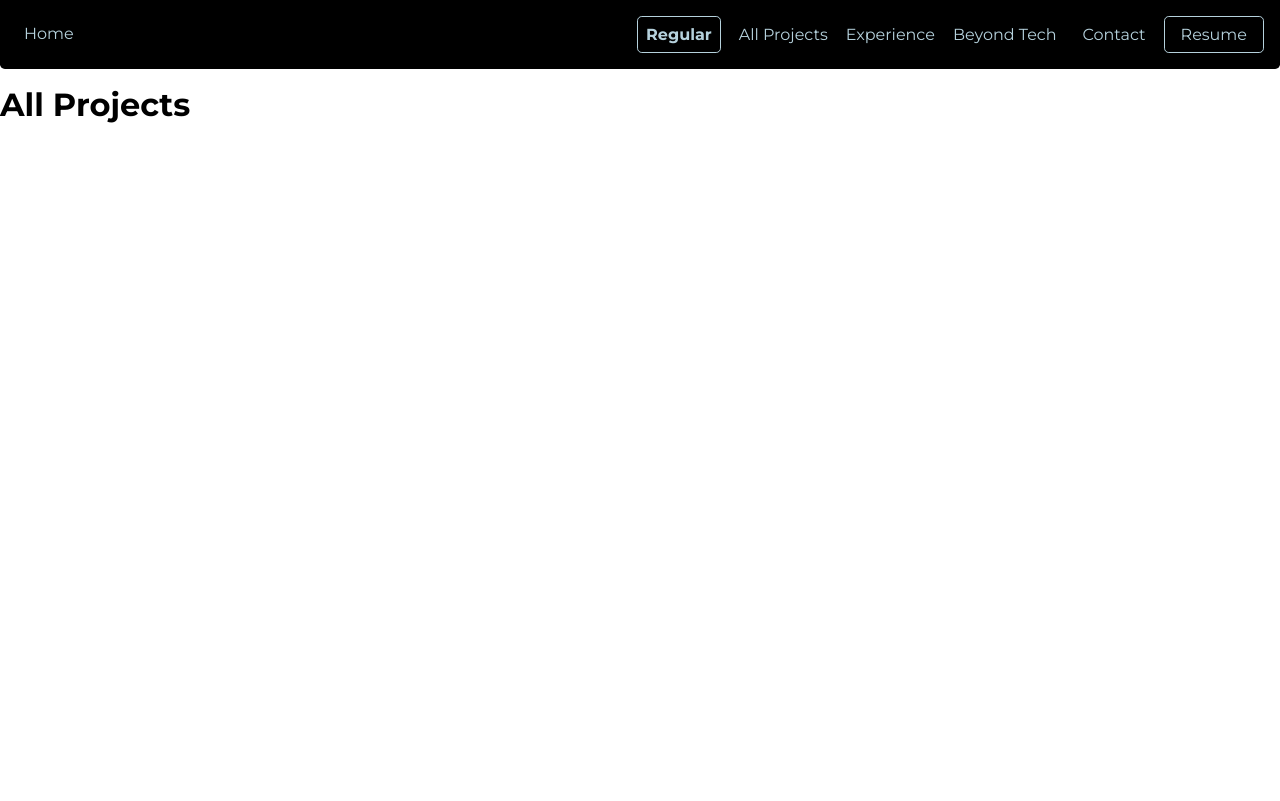
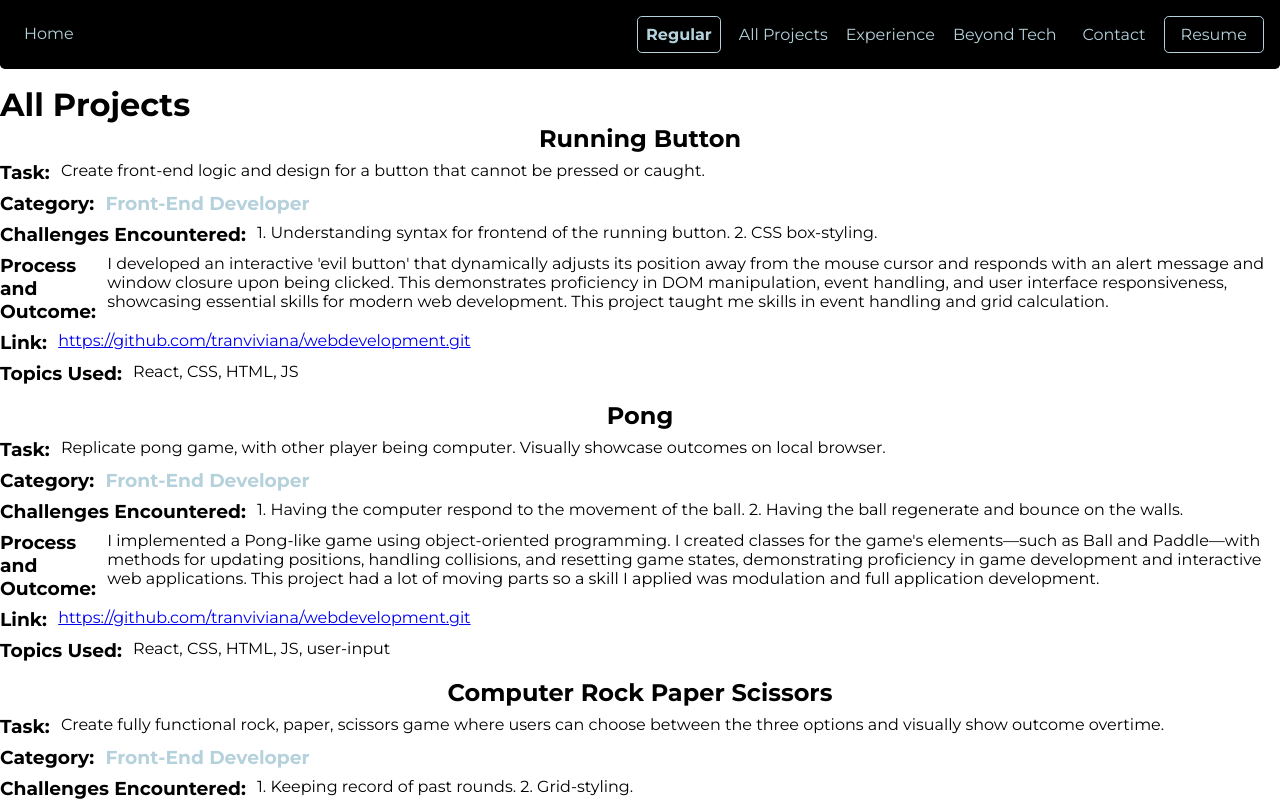
Before and after one commit to tranviviana/tran_portfolio, a React (Create React App) app: page /allprojects in a window 1280 px wide. Shown: the top 801 px of the page. Built offline with nearby package versions, Linux system fonts and the light colour scheme.

Commit message:
all projects page

```diff
--- /dev/null
+++ b/src/pages/AllProjects.css
@@ -0,0 +1,16 @@
+.all-projects {
+    display: flex;
+    flex-direction: column;
+    gap: 1rem;
+  }
+.info {
+    display: flex;
+    flex-direction: row;
+    align-items: flex-start;
+    gap: 0.7rem;
+    width: 100%
+  }
+.category {
+    color: var(--blue2black);
+    font-weight: bolder !important;
+}
--- a/src/pages/AllProjects.js
+++ b/src/pages/AllProjects.js
@@ -1,5 +1,47 @@
+import projectdata from '../data/projectdata.json'
+import './AllProjects.css'
 export default function AllProjects() {
+    const itemArray = Array.from(projectdata);
     return (
+        <>
         <h1>All Projects</h1>
-    )
-}
+        <div className='all-projects'>
+        {itemArray.map(item => (
+            <div key={item.column1} className='project-holder'>
+
+                <h2>{item.nameOfProject}</h2>
+                <div className='info'>
+                    <h3>Task: </h3>
+                    <p>{item.task}</p>
+                </div>
+                <div className='info'>
+                    <h3>Category: </h3>
+                    <h3 className='category'>{item.groupings}</h3>
+                </div>
+                {/*<embed src={item.pictures} className='project-picture'/>*/}
+                <div className='info'>
+                    <h3>Challenges Encountered: </h3>
+                    <p>{item.challenges}</p>
+                </div>
+                <div className='info'>
+                    <h3>Process and Outcome: </h3>
+                    <p>{item.outcomeuniqueAdditions}</p>
+                </div>
+                <div className='info'>
+                <h3>Link: </h3>
+                {item.resource && (
+                    <a href={item.resource} target="_blank" rel="noopener noreferrer">{item.resource}</a>
+                    )}
+                </div>
+                <div className='info'>
+                    <h3>Topics Used: </h3>
+                    <p>{item.topicsUsed}</p>
+                </div>
+
+            </div>
+        ))}
+
+    </div>
+    </>
+
+)}
--- a/src/sections/AboutMe.js
+++ b/src/sections/AboutMe.js
@@ -15,6 +15,7 @@ export default function AboutMe() {
         <HandleCardBody items={projectdata} image={frontend} name='Front-End Developer'/>
         <HandleCardBody items={projectdata} image={innovator} name='Innovator'/>
         </div>
+        <h4>Click for related projects!</h4>
         </div>
     )
 }
```
